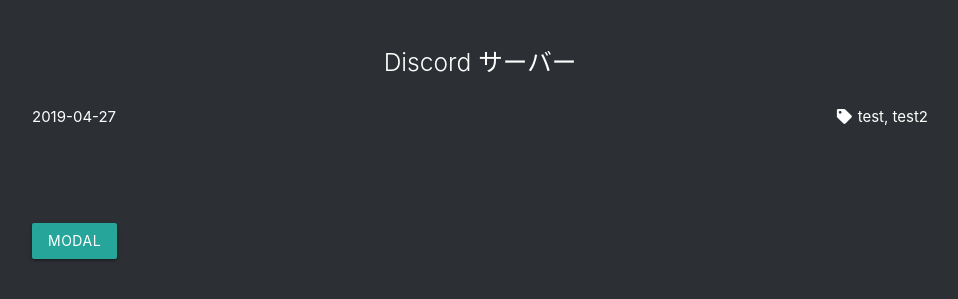
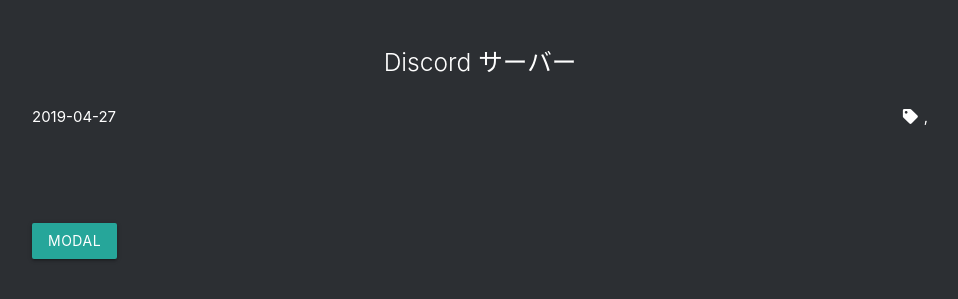
Before and after one commit to zatsukomu/zatsukomu-website-v1, a Jekyll site: the page built from docs/_posts/2019-04-27-test-nanoda.md, in a window 1280 px wide. Shown: the part 228-527 px from the top of the page, without its empty margins (160-1118 px from the left). Built offline with Jekyll 4.4.1, drawn with Linux system fonts in a browser that asks for light colours; nearby versions of some CDN libraries.

Commit message:
Update archive.html

```diff
--- a/docs/_layouts/archive.html
+++ b/docs/_layouts/archive.html
@@ -23,7 +23,7 @@
             {% if page.categories.size > 0 %}
             <i class="fas fa-fw fa-tag"></i>
             {% for cat in page.categories %}
-            {{ cat }}{% if forloop.last == false %}, {% endif %} {% else %}
+            {% if forloop.last == false %}, {% endif %} {% else %}
             <span>{{ cat | capitalize }}</span>{% if forloop.last == false %}, {% endif %} {% endfor %} {% endif %}
           </div>
 
```
